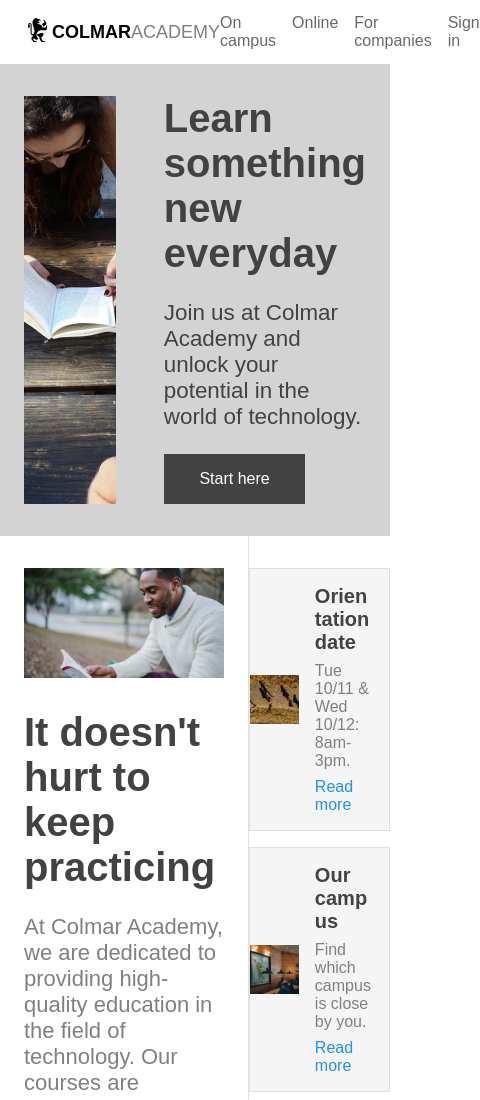
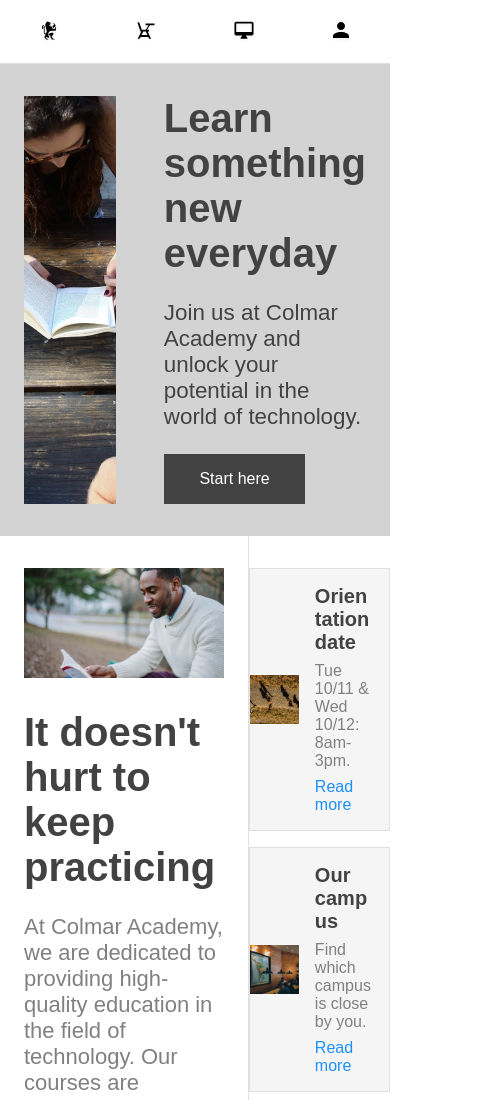
Before and after one commit to josecoy-2025161/colmar_academy, a plain HTML site: page index.html in a window 390 px wide. Shown: the top 1100 px of the page, 480 px wide, since content can reach past the window. Drawn offline with Linux system fonts and the light colour scheme.

Commit message:
Navbar mobile terminada.

```diff
--- a/index.html
+++ b/index.html
@@ -21,6 +21,13 @@
             <li><a href="#">For companies</a></li>
             <li><a href="#">Sign in</a></li>
         </ul>
+    </nav>
+
+    <nav class="mobile-nav">
+              <a href="#" title="Home"><img src="./resources/images/ic-logo.svg" alt="Home"></a>
+              <a href="#" title="On campus"><img src="./resources/images/ic-on-campus.svg" alt="On campus"></a>
+              <a href="#" title="Online"><img src="./resources/images/ic-online.svg" alt="Online"></a>
+              <a href="#" title="Sign in"><img src="./resources/images/ic-login.svg" alt="Sign in"></a>
     </nav>
 
     <header class="hero">
--- a/resources/css/style.css
+++ b/resources/css/style.css
@@ -60,6 +60,10 @@
 .nav-links a:hover {
     color: black;
     text-decoration: underline;
+}
+
+.mobile-nav {
+    display: none;
 }
 
 /* ==========================================================================
@@ -423,3 +427,52 @@
     color: black;
     text-decoration: underline;
 }
+
+/* ==========================================================================
+   Media Query (Mobile)
+   ========================================================================== */
+
+   @media screen and (max-width: 800px) {
+
+    /* Oculta por completo la barra de navegación de escritorio */
+    .navigation {
+        display: none;
+    }
+
+    /*  Activamos la barra móvil */
+    .mobile-nav {
+        display: flex;
+        justify-content: space-around; /* Distribuye los 4 iconos con espacios simétricos */
+        align-items: center;       /* Centra los iconos verticalmente */
+        background-color: #ffffff;
+
+        /* Medidas exactas según tu wireframe */
+        height: 64px;
+        width: 100%;
+        box-sizing: border-box;
+
+        /* Comportamiento fijo para que acompañe el scroll */
+        position: sticky;
+        top: 0;
+        z-index: 1000;
+
+        border-bottom: 1px solid #e0e0e0;
+    }
+
+    /* Evita que los enlaces/iconos dentro de la barra móvil no se deformen */
+    .mobile-nav a {
+        display: flex;
+        justify-content: center;
+        align-items: center;
+        width: 25%; /* Cada uno toma una cuarta parte equitativa del menú */
+        height: 100%;
+    }
+
+    /* Tamaño de los SVG */
+    .mobile-nav img {
+        height: 24px;
+        width: auto;
+    }
+
+
+   }
```
